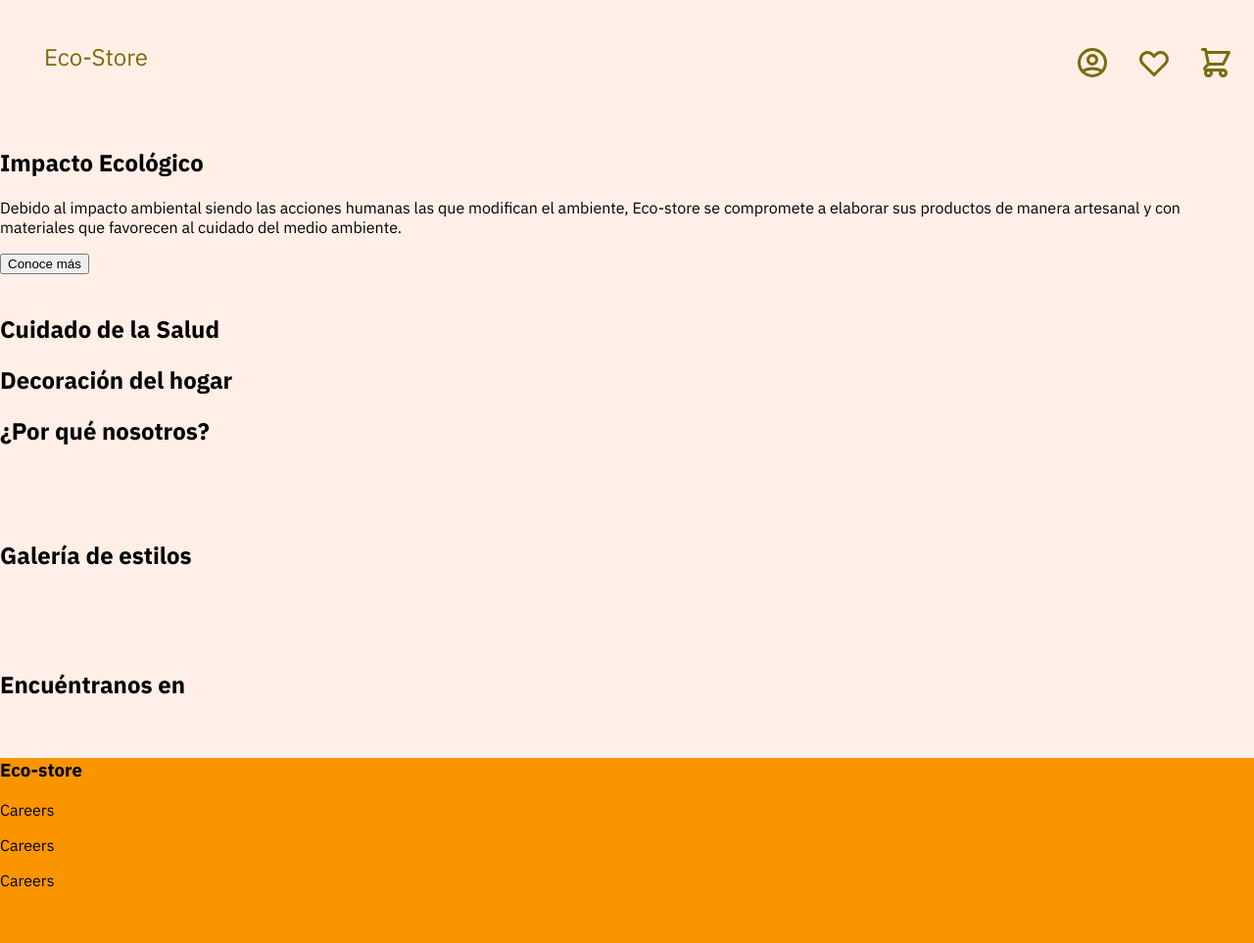
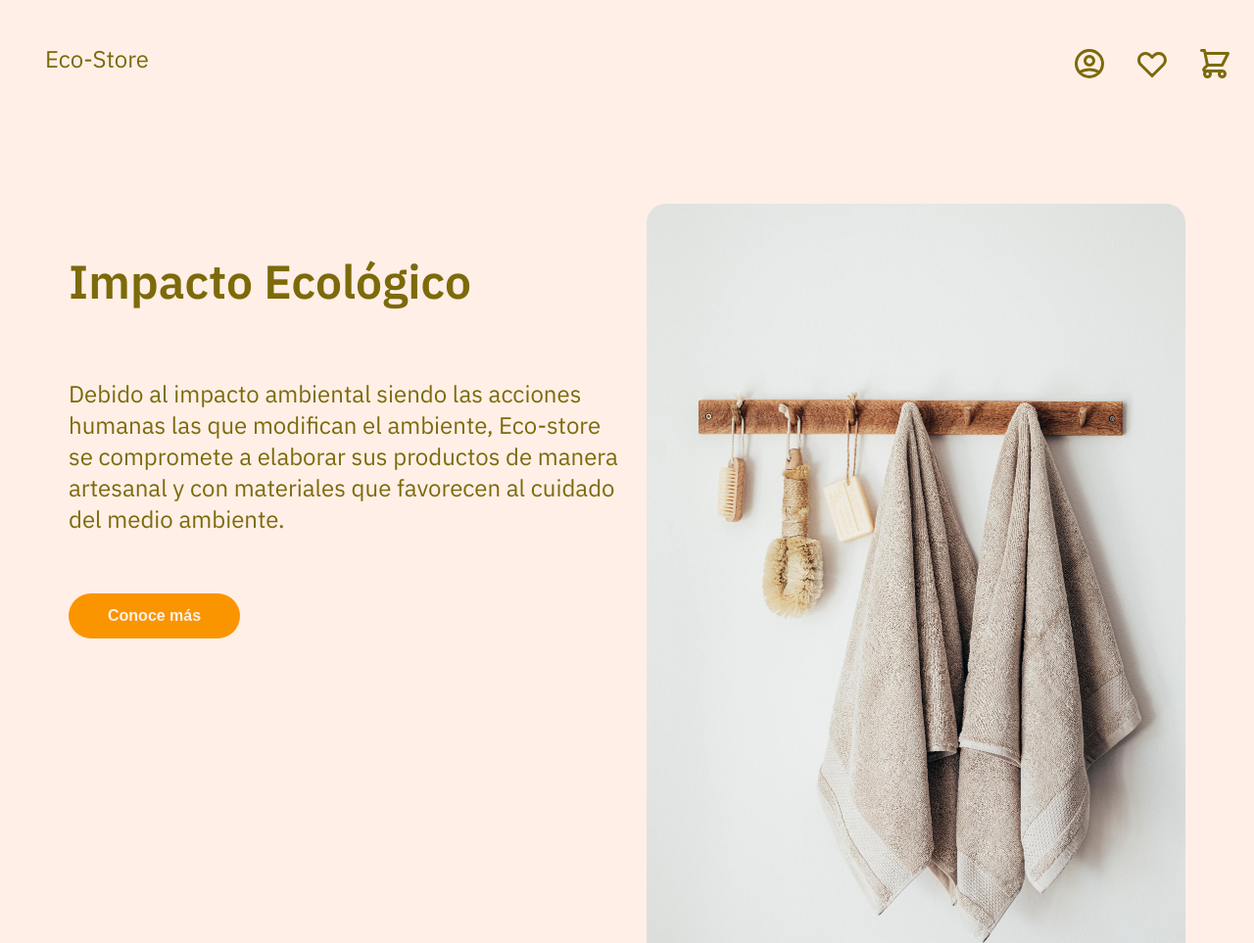
Before and after one commit to Santipa21/Curso-de-Fundamentos-de-Sass, a plain HTML site: page index.html in a window 1280 px wide. Shown: the top 963 px of the page at 98% size. Drawn offline with Linux system fonts and the light colour scheme.

Commit message:
Creating the structure of the main section

```diff
--- a/index.html
+++ b/index.html
@@ -39,7 +39,7 @@
                 <button>Conoce más</button>
             </div>
             <div class="image-section">
-                <img src="" alt="">
+                <img src="./assets/img/main-2.jpg" alt="main">
             </div>
         </article>
         <section class="product-section">
--- a/scss/main.scss
+++ b/scss/main.scss
@@ -18,19 +18,57 @@ nav{
     color: $primary-text-color;
     display: flex;
     justify-content: space-between;
-    padding: 15px;
+    padding: 16px;
     p{
         font-weight: 400;
-        line-height: 39px;
+        line-height: 40px;
         font-size: 1.5em;
         padding-left: 30px;
     }
     .icons{
         display: flex;
-        gap: 15px;
+        gap: 16px;
         button{
             background:none;
             border-style: none;
+        }
+    }
+}
+article{
+    width: auto;
+    padding: 76px 70px 0 70px;
+    color: $primary-text-color;
+    display: flex;
+    justify-content: space-between;
+    .impact-section{
+        width: 50%;
+        h1{
+            font-weight: 600;
+            font-size: 3rem;
+            line-height: 78px;
+            margin-bottom: 60px;
+        }
+        p{
+               font-weight: 400;
+               font-size: 1.5rem;
+               line-height: 32px;
+            margin-bottom: 60px;
+        }
+        button{
+            border-radius: 36px;
+            background-color: $soft-orange;
+            font-weight: 700;
+            font-size: 1rem;
+            line-height: 30px;
+            color: $primary-color;
+            padding: .5rem 2.5rem;
+            border: none;
+        }
+    }
+    .image-section{
+        img{
+            max-width: 550px;
+            border-radius: 20px;
         }
     }
 }
```
Also changed, not shown: css/main.css, 1 other file.
